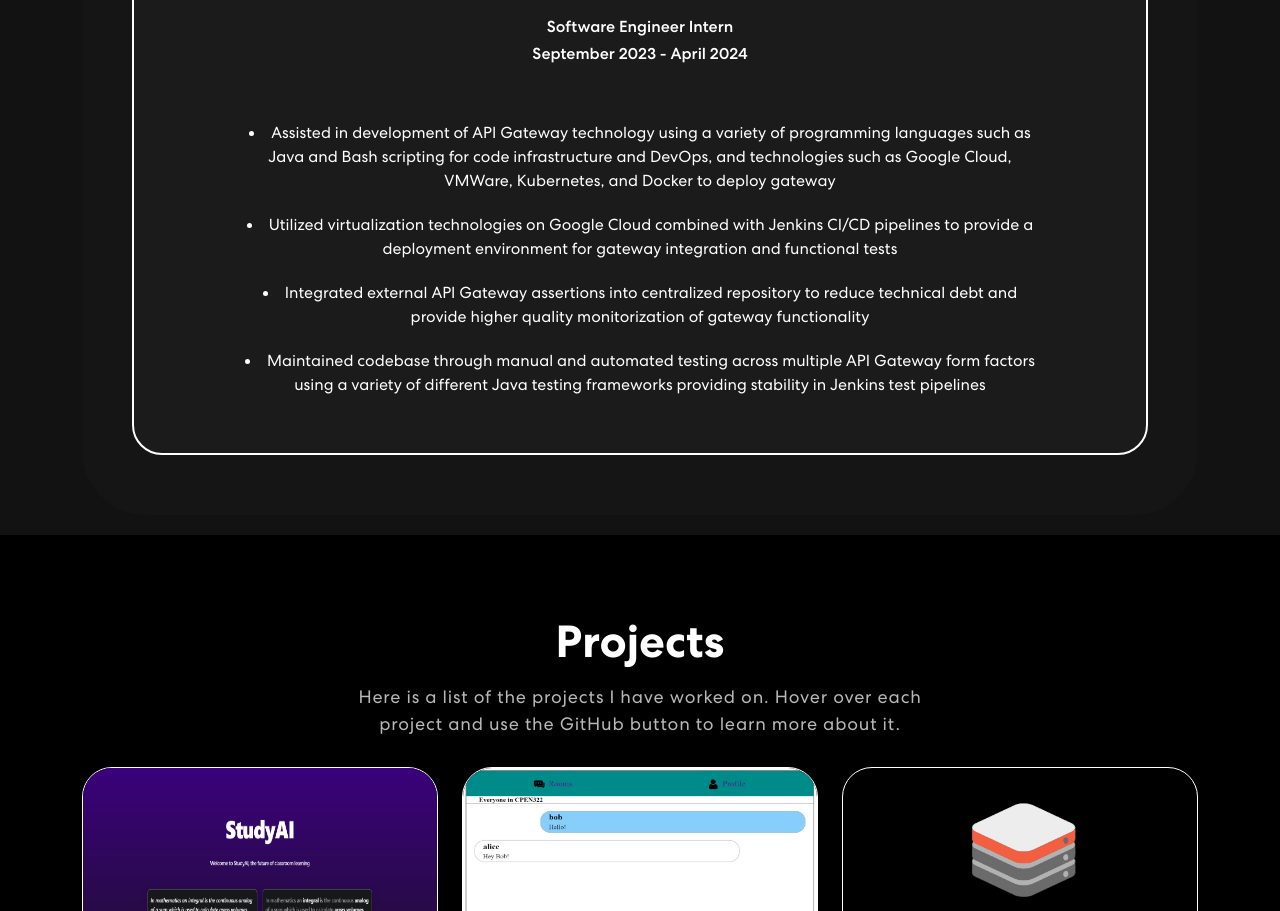
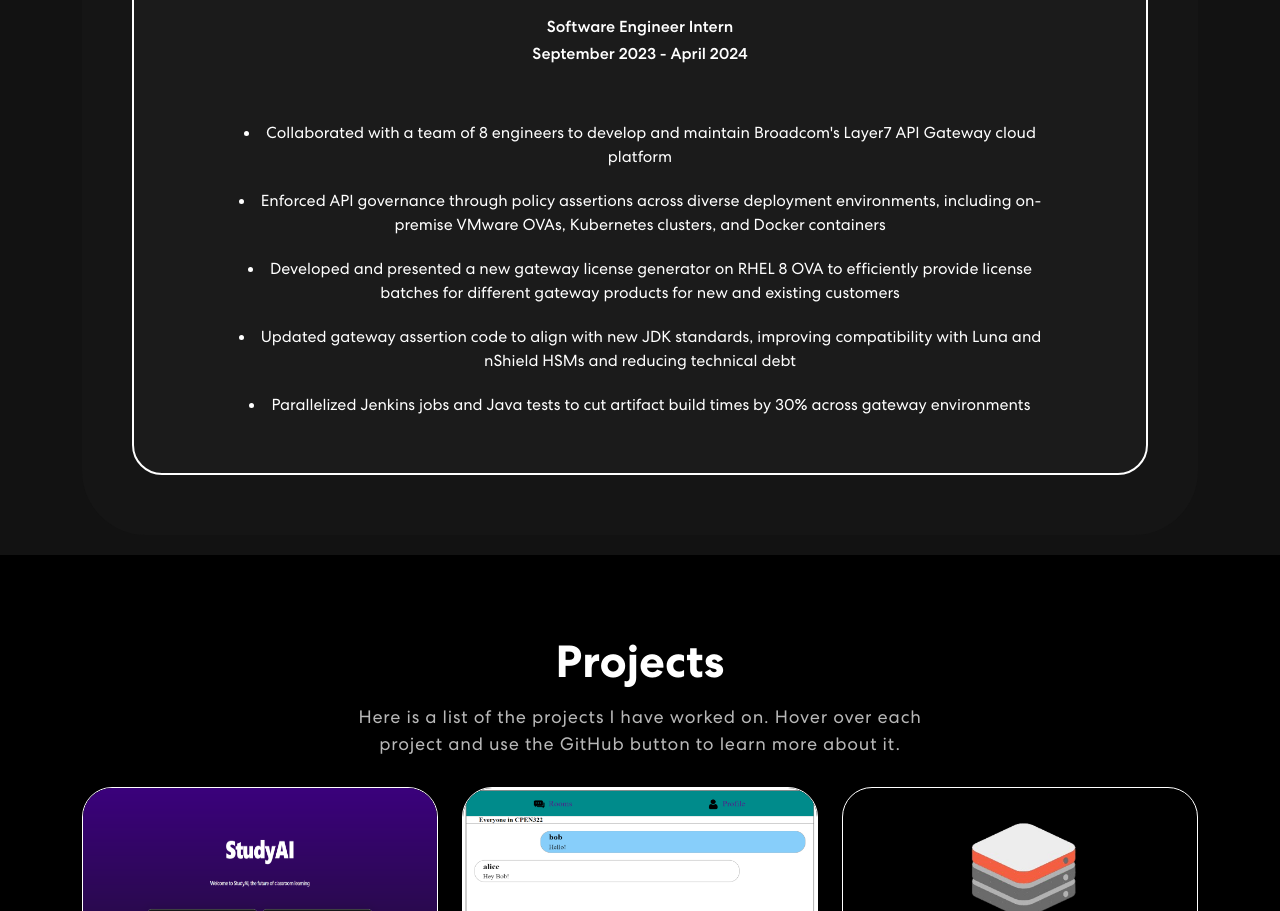
Before and after one commit to trevdang/trevdang.github.io, a React (Create React App) app: page / in a window 1280 px wide. Shown: the part 1292-2203 px from the top of the page. Built offline with nearby package versions, Linux system fonts and the light colour scheme.

Commit message:
Update bullet points for experiences

```diff
--- a/src/components/Experience.js
+++ b/src/components/Experience.js
@@ -35,26 +35,26 @@
                       </h6>
                       <ul className="list">
                         <li>
-                          Assisted in development of API Gateway technology using a
-                          variety of programming languages such as Java and Bash scripting
-                          for code infrastructure and DevOps, and technologies such as Google
-                          Cloud, VMWare, Kubernetes, and Docker to deploy gateway
+                          Collaborated with a team of 8 engineers to develop and maintain
+                          Broadcom's Layer7 API Gateway cloud platform
                         </li>
                         <li>
-                          Utilized virtualization technologies on Google Cloud
-                          combined with Jenkins CI/CD pipelines to provide a deployment
-                          environment for gateway integration and functional tests
+                          Enforced API governance through policy assertions across diverse
+                          deployment environments, including on-premise VMware OVAs, Kubernetes
+                          clusters, and Docker containers
                         </li>
                         <li>
-                          Integrated external API Gateway assertions into centralized
-                          repository to reduce technical debt and provide higher quality
-                          monitorization of gateway functionality
+                          Developed and presented a new gateway license generator on RHEL 8 OVA
+                          to efficiently provide license batches for different gateway products for
+                          new and existing customers
                         </li>
                         <li>
-                          Maintained codebase through manual and automated testing across
-                          multiple API Gateway form factors using a variety of different
-                          Java testing frameworks providing stability in Jenkins
-                          test pipelines
+                          Updated gateway assertion code to align with new JDK standards, improving
+                          compatibility with Luna and nShield HSMs and reducing technical debt
+                        </li>
+                        <li>
+                          Parallelized Jenkins jobs and Java tests to cut artifact build times by
+                          30% across gateway environments
                         </li>
                       </ul>
                     </Tab.Pane>
@@ -66,29 +66,23 @@
                       </h6>
                       <ul className="list">
                         <li>
-                          Developed and refactored 35+ new and existing software
-                          systems/components for a healthcare web application
-                          utilizing Angular (TypeScript), HTML/CSS, NG-ZORRO for
-                          the front-end features and Node.js and Bookshelf.js
-                          for the backend features
+                          Developed and refactored 35+ new and existing software features for a
+                          healthcare web application using a technology stack comprised of Angular,
+                          Node.js, and AWS
                         </li>
                         <li>
-                          Utilized a Model View Controller Service (MVCS)
-                          architecture to create RESTful APIs using controllers
-                          to manage communication between front-end and backend
-                          services
+                          Implemented and designed new data models for a MySQL database using
+                          Bookshelf.js to efficiently access and display thousands of patient health
+                          records for healthcare works to provide correct diagnoses
                         </li>
                         <li>
-                          Implemented new fields for data models with relational
-                          database mapping to store thousands of patients'
-                          personal information for healthcare workers to provide
-                          correct diagnoses and treatment
+                          Researched and transformed a patient notification messaging system into a
+                          serverless solution on AWS (API Gateway, Lambda, SQS), increasing efficiency and
+                          reducing server load by 20%
                         </li>
                         <li>
-                          Conducted user acceptance testing (UAT), end-to-end
-                          (E2E) testing, and unit testing across a large
-                          platform using Jest test suites while following agile
-                          workflow using JIRA
+                          Conducted E2E and integration testing across the platform through Jasmine and Jest
+                          test suites while following an agile workflow using JIRA to ensure application stability
                         </li>
                       </ul>
                     </Tab.Pane>
@@ -100,28 +94,17 @@
                       </h6>
                       <ul className="list">
                         <li>
-                          Developed an interactive water monitoring app that
-                          interacts with hardware utilizing Flutter for
-                          front-end features, Django and PostgreSQL for backend
-                          features, and Python and Single Board Computer (SBC)
-                          for IoT features
+                          Created a Flutter mobile water app for industrial clients to monitor and treat water
+                          by communicating with a Single Board Computer (SBC)
                         </li>
                         <li>
-                          Implemented RESTful APIs in Django to communicate with
-                          SBC's database through AWS IoT Core using MQTT to
-                          increase data transfer frequency from 10 minutes to 5
-                          seconds
+                          Implemented REST APIs in Django to communicate with SBC's PostgreSQL database through
+                          AWS IoT Core's MQTT publish/subscribe model, resulting in improved data transfer frequency
+                          from 10 minutes to 5 seconds
                         </li>
                         <li>
-                          Created a secure provisioning script in Python that
-                          utilizes AWS IoT Core and Things to provide
-                          personalized SBC configurations
-                        </li>
-                        <li>
-                          Constructed SBC Bluetooth commands to receive
-                          Bluetooth requests from mobile devices so an SBC can
-                          be self-registered to a user account to provide device
-                          ownership
+                          Constructed SBC Bluetooth commands to receive mobile device requests leading to an automated
+                          and efficient self-registration process of SBC water monitoring devices for clients
                         </li>
                       </ul>
                     </Tab.Pane>
```
